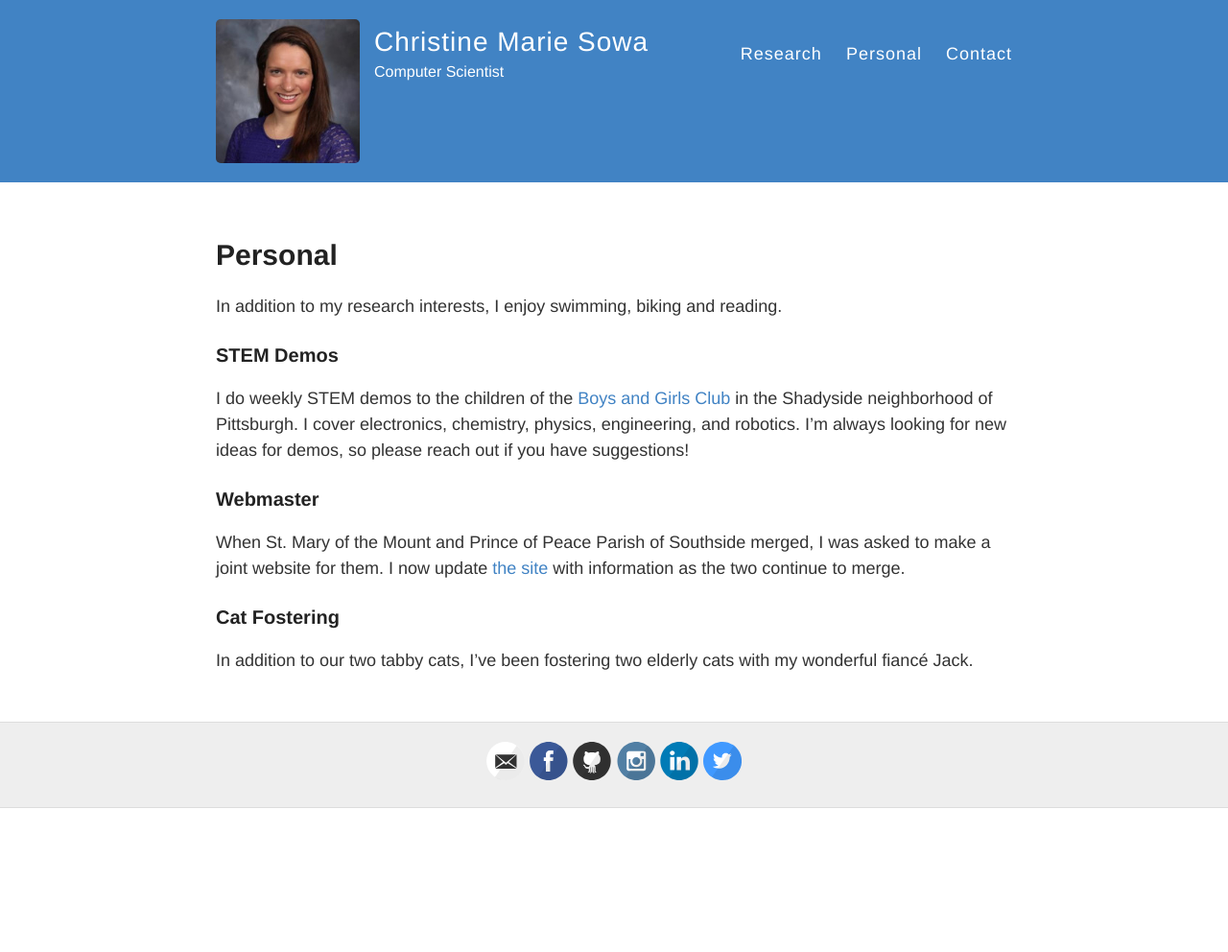
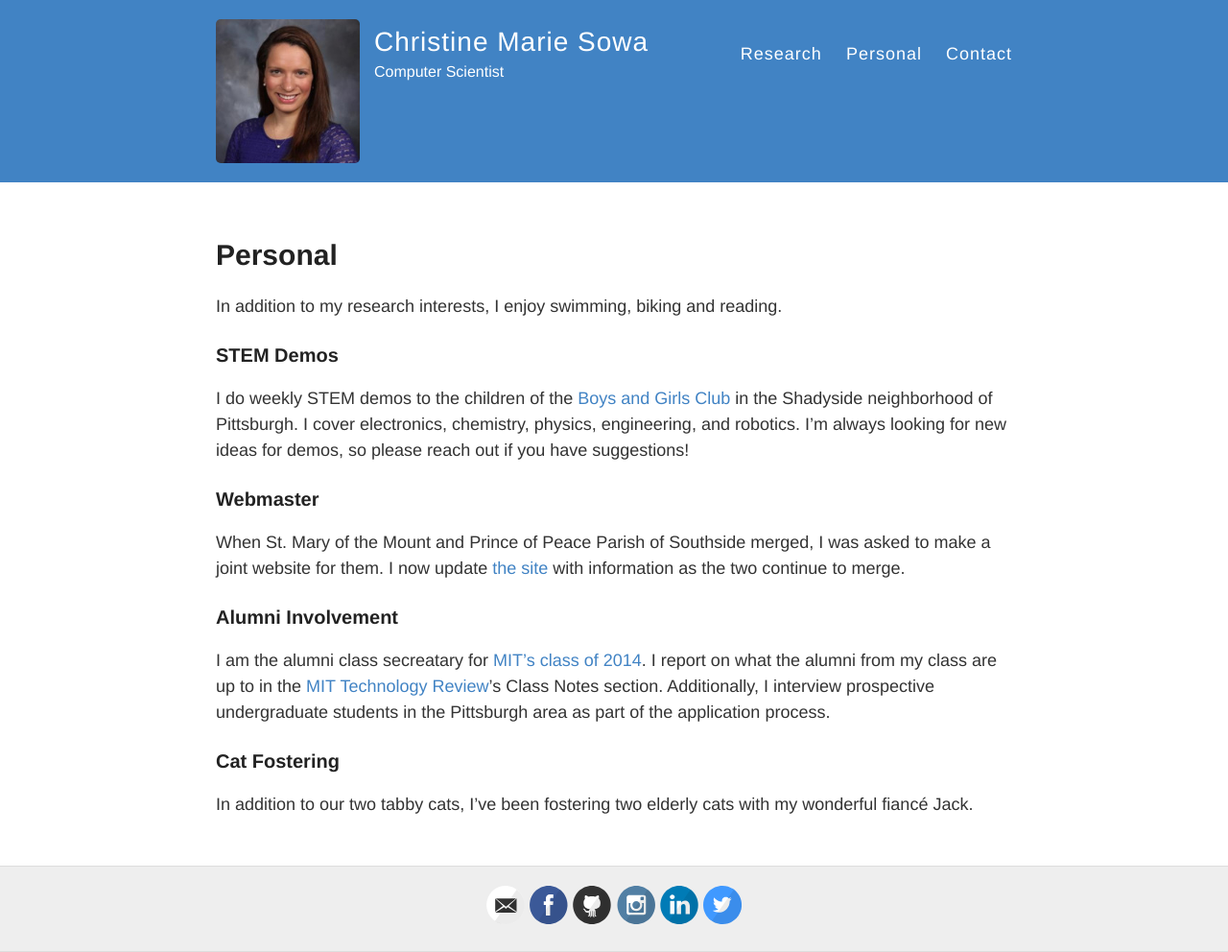
Before and after one commit to christine-lepird/christine-lepird.github.io, a Jekyll site: the page built from personal.md, in a window 1280 px wide. Shown: the whole page at 96% size. Built offline with Jekyll 4.4.1, drawn with Linux system fonts in a browser that asks for light colours; before the commit the page ends 900 px from its top, so only the background shows below that.

Commit message:
Update personal.md

```diff
--- a/personal.md
+++ b/personal.md
@@ -14,6 +14,10 @@ I do weekly STEM demos to the children of the [Boys and Girls Club](https://www.
 
 When St. Mary of the Mount and Prince of Peace Parish of Southside merged, I was asked to make a joint website for them. I now update [the site](http://popsmm.org) with information as the two continue to merge.
 
+### Alumni Involvement
+
+I am the alumni class secreatary for [MIT's class of 2014](http://2014.alumclass.mit.edu/). I report on what the alumni from my class are up to in the [MIT Technology Review](https://www.technologyreview.com/)'s Class Notes section. Additionally, I interview prospective undergraduate students in the Pittsburgh area as part of the application process.
+
 ### Cat Fostering
 
 In addition to our two tabby cats, I've been fostering two elderly cats with my wonderful fiancé Jack.
```
